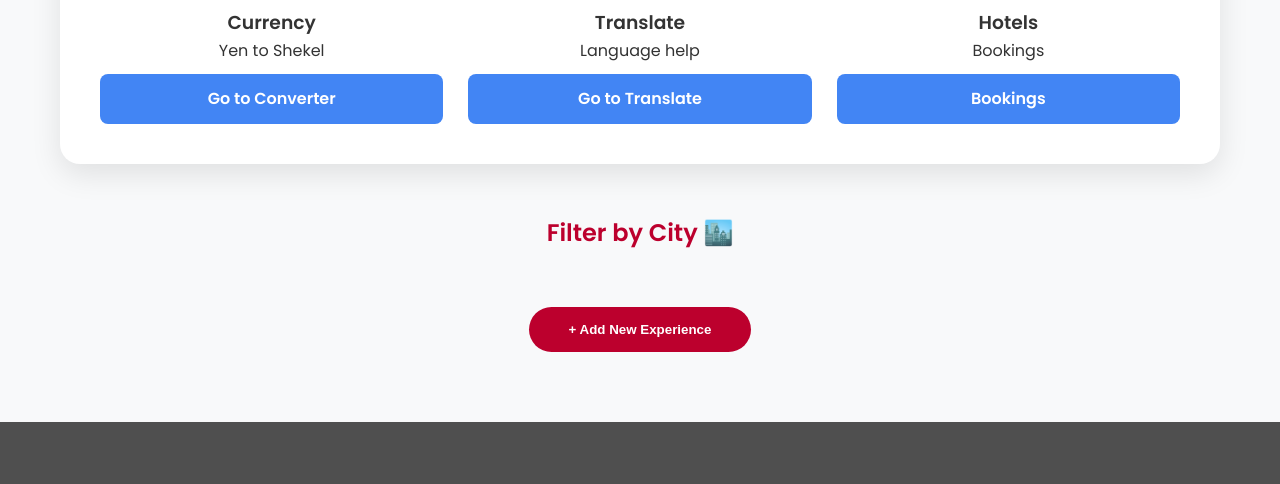
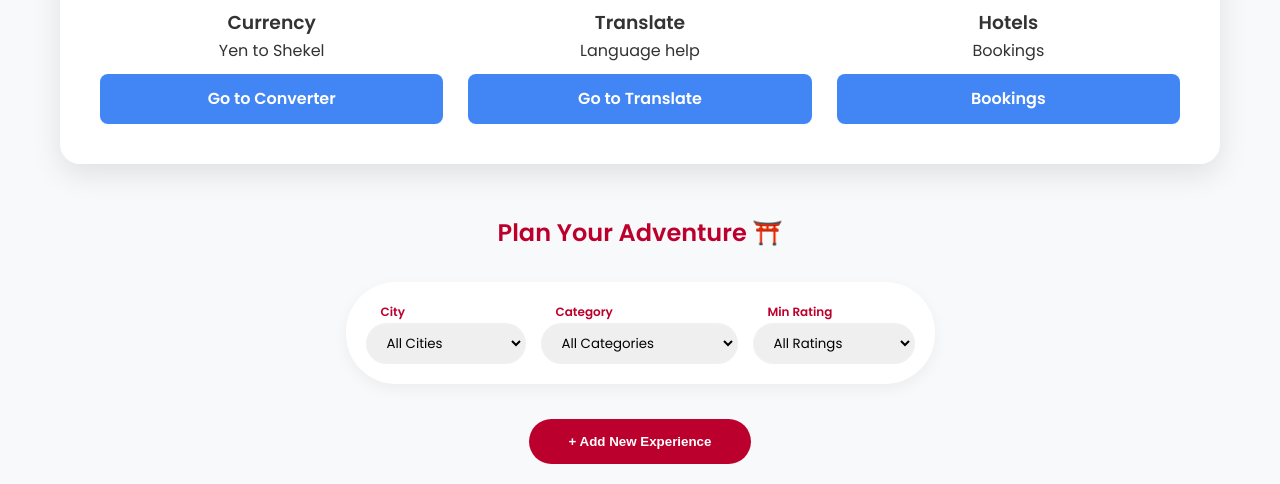
Before and after one commit to maximri2411-cell/Japan-Trip-Planner-API, a Flask app: page / in a window 1280 px wide. Shown: the part 680-1164 px from the top of the page. Before the commit the page ends 1102 px from the top, so only its background shows below. Run offline with Flask 3, Linux system fonts and the light colour scheme; data that the repository does not hold is empty.

Commit message:
Still trying to upgrade some things

```diff
--- a/src/templates/index.html
+++ b/src/templates/index.html
@@ -51,12 +51,43 @@
     </section>
 
     <section class="filter-section">
-        <h2 class="section-title">Filter by City 🏙️</h2>
-        <div id="city-filters" class="filter-container">
-            </div>
+    <h2 class="section-title">Plan Your Adventure ⛩️</h2>
 
-        <button id="open-modal-btn" class="add-main-btn">+ Add New Experience</button>
-    </section>
+    <div class="filters-dashboard">
+        <div class="filter-box">
+            <label>City</label>
+            <select id="filter-city" class="custom-select">
+                <option value="all">All Cities</option>
+            </select>
+        </div>
+
+        <div class="filter-box">
+            <label>Category</label>
+            <select id="filter-category" class="custom-select">
+                <option value="all">All Categories</option>
+                <option value="Food">🍣 Food & Drinks</option>
+                <option value="Culture">⛩️ Culture & Temples</option>
+                <option value="Shopping">🛍️ Shopping</option>
+                <option value="Nature">🌳 Nature</option>
+                <option value="General">📍 General</option>
+            </select>
+        </div>
+
+        <div class="filter-box">
+            <label>Min Rating</label>
+            <select id="filter-rating" class="custom-select">
+                <option value="0">All Ratings</option>
+                <option value="5">⭐⭐⭐⭐⭐ (5)</option>
+                <option value="4">⭐⭐⭐⭐ (4+)</option>
+                <option value="3">⭐⭐⭐ (3+)</option>
+                <option value="2">⭐⭐ (2+)</option>
+                <option value="1">⭐ (1+)</option>
+            </select>
+        </div>
+    </div>
+
+    <button id="open-modal-btn" class="add-main-btn">+ Add New Experience</button>
+</section>
 
     <div id="location-modal" class="modal">
         <div class="modal-content">
--- a/src/templates/script.js
+++ b/src/templates/script.js
@@ -17,34 +17,66 @@ window.onclick = (e) => {
     if (e.target == detailsModal) detailsModal.style.display = "none";
 }
 
+// פונקציית טעינה ראשונית
 async function fetchLocations() {
     try {
         const response = await fetch('http://127.0.0.1:5000/locations/all');
         allLocations = await response.json();
-        renderFilters();
+        updateCityDropdown();
         displayLocations(allLocations);
     } catch (error) { console.error("Error fetching locations"); }
+}
+
+// פונקציית סינון משולבת (עיר + קטגוריה + דירוג)
+async function applyFilters() {
+    const city = document.getElementById('filter-city').value;
+    const category = document.getElementById('filter-category').value;
+    const rating = document.getElementById('filter-rating').value;
+
+    let url = 'http://127.0.0.1:5000/locations/all?';
+    if (city !== 'all') url += `city=${city}&`;
+    if (category !== 'all') url += `category=${category}&`;
+    if (rating !== '0') url += `rating=${rating}&`;
+
+    try {
+        const response = await fetch(url);
+        const filteredData = await response.json();
+        displayLocations(filteredData);
+    } catch (error) { console.error("Filter error:", error); }
+}
+
+// האזנה לשינויים בבחירה
+document.getElementById('filter-city').onchange = applyFilters;
+document.getElementById('filter-category').onchange = applyFilters;
+document.getElementById('filter-rating').onchange = applyFilters;
+
+function updateCityDropdown() {
+    const citySelect = document.getElementById('filter-city');
+    const cities = [...new Set(allLocations.map(l => l.city))];
+    citySelect.innerHTML = '<option value="all">All Cities</option>';
+    cities.forEach(city => {
+        const option = document.createElement('option');
+        option.value = city;
+        option.innerText = city.charAt(0).toUpperCase() + city.slice(1);
+        citySelect.appendChild(option);
+    });
 }
 
 function displayLocations(locations) {
     const container = document.getElementById('locations-container');
     container.innerHTML = '';
-
     locations.forEach(loc => {
         const card = document.createElement('div');
         card.className = 'location-card';
         card.onclick = () => showDetails(loc);
 
-        // תיקון: אם אין תמונה ב-DB, שמים ריבוע אפור עם טקסט במקום את תמונת ה-Hero
-        const imgUrl = (loc.image_url && loc.image_url.trim() !== "")
-            ? loc.image_url
-            : "https://via.placeholder.com/400x250?text=No+Image+Added";
+        const imgUrl = (loc.image_url && loc.image_url.trim() !== "") ? loc.image_url : "https://via.placeholder.com/400x250?text=No+Image+Added";
 
         card.innerHTML = `
             <img src="${imgUrl}" class="card-img-mini" onerror="this.src='https://via.placeholder.com/400x250?text=Image+Error'">
             <div class="card-text">
                 <h3 style="color:#bc002d;">${loc.name}</h3>
-                <p style="font-size:0.9rem; color:#888;">📍 ${loc.city}</p>
+                <p style="font-size:0.9rem; color:#888;">📍 ${loc.city} | ${loc.category || 'General'}</p>
                 <div class="star-rating">${"★".repeat(loc.rating || 5)}${"☆".repeat(5-(loc.rating || 5))}</div>
             </div>
         `;
@@ -54,37 +86,19 @@ function displayLocations(locations) {
 
 function showDetails(loc) {
     const body = document.getElementById('details-body');
-    const imgUrl = (loc.image_url && loc.image_url.trim() !== "")
-            ? loc.image_url
-            : "https://via.placeholder.com/400x250?text=No+Image+Added";
+    const imgUrl = (loc.image_url && loc.image_url.trim() !== "") ? loc.image_url : "https://via.placeholder.com/400x250?text=No+Image+Added";
+    const mapQuery = encodeURIComponent(`${loc.name} ${loc.city} Japan`);
+    const googleMapsLink = (loc.map_url && loc.map_url.startsWith('http')) ? loc.map_url : `https://www.google.com/maps/search/?api=1&query=${mapQuery}`;
 
     body.innerHTML = `
         <img src="${imgUrl}" style="width:100%; border-radius:15px; margin-bottom:15px; max-height:300px; object-fit:cover;">
         <h2 style="color:#bc002d;">${loc.name}</h2>
-        <p><strong>City:</strong> ${loc.city}</p>
+        <p><strong>City:</strong> ${loc.city} | <strong>Category:</strong> ${loc.category || 'General'}</p>
         <div class="star-rating">${"★".repeat(loc.rating || 5)}${"☆".repeat(5-(loc.rating || 5))}</div>
         <p style="margin:15px 0;">${loc.description || 'No description provided.'}</p>
-        <a href="${loc.map_url || '#'}" target="_blank" class="nav-link-btn">📍 View on Google Maps</a>
+        <a href="${googleMapsLink}" target="_blank" class="nav-link-btn">📍 View on Google Maps</a>
     `;
     detailsModal.style.display = "block";
-}
-
-function renderFilters() {
-    const filterContainer = document.getElementById('city-filters');
-    const cities = ['all', ...new Set(allLocations.map(l => l.city))];
-    filterContainer.innerHTML = '';
-
-    cities.forEach(city => {
-        const btn = document.createElement('button');
-        btn.className = `filter-btn ${city === 'all' ? 'active' : ''}`;
-        btn.innerText = city.charAt(0).toUpperCase() + city.slice(1);
-        btn.onclick = () => {
-            document.querySelectorAll('.filter-btn').forEach(b => b.classList.remove('active'));
-            btn.classList.add('active');
-            displayLocations(city === 'all' ? allLocations : allLocations.filter(l => l.city === city));
-        };
-        filterContainer.appendChild(btn);
-    });
 }
 
 document.getElementById('add-location-form').onsubmit = async (e) => {
@@ -92,6 +106,7 @@ document.getElementById('add-location-form').onsubmit = async (e) => {
     const newLoc = {
         name: document.getElementById('name').value,
         city: document.getElementById('city').value,
+        category: document.getElementById('category').value,
         rating: parseInt(document.getElementById('rating').value) || 5,
         image_url: document.getElementById('image_url').value,
         description: document.getElementById('description').value,
--- a/src/templates/style.css
+++ b/src/templates/style.css
@@ -16,7 +16,7 @@ body { font-family: 'Poppins', sans-serif; background-color: var(--light-bg); co
 
 .intro-box { background: rgba(255, 255, 255, 0.15); backdrop-filter: blur(10px); padding: 25px; border-radius: 15px; max-width: 700px; margin: 0 auto 30px; border: 1px solid rgba(255,255,255,0.2); direction: rtl; }
 
-/* תיקון כפתורים - גודל אחיד לכולם */
+/* כפתורי Hero - גודל אחיד */
 .hero-btn-container { display: flex; gap: 15px; justify-content: center; flex-wrap: wrap; }
 .hero-btn, .weather-link {
     width: 180px;
@@ -33,38 +33,55 @@ body { font-family: 'Poppins', sans-serif; background-color: var(--light-bg); co
     transition: 0.3s;
     text-decoration: none;
     font-size: 16px;
+    padding: 0;
 }
 .hero-btn:hover, .weather-link:hover { background: var(--japan-red); border-color: var(--japan-red); }
 
-/* Tips Section - העלאת הכותרת ומרכוז */
+/* Tips Section - העלאה ומרכוז כותרת */
 .tips-container {
     background: white;
-    padding: 20px 40px 40px; /* צמצמתי מרווח עליון ל-20 */
+    padding: 20px 40px 40px;
     border-radius: 20px;
-    margin-top: -100px; /* הגדלתי את הציפה למעלה */
+    margin-top: -100px;
     position: relative;
     box-shadow: 0 10px 30px rgba(0,0,0,0.1);
     margin-bottom: 50px;
     text-align: center;
 }
-.section-title { color: var(--japan-red); margin-bottom: 30px; }
+.section-title { color: var(--japan-red); margin-bottom: 30px; width: 100%; text-align: center; }
 
-/* Filter Buttons */
-.filter-section { text-align: center; margin-bottom: 50px; }
-.filter-container { display: flex; justify-content: center; gap: 12px; flex-wrap: wrap; margin-bottom: 25px; }
-.filter-btn {
-    padding: 10px 25px;
-    border: 2px solid var(--japan-red);
+/* דאשבורד סינון חדש - עיצוב הבועה */
+.filters-dashboard {
+    display: flex;
+    justify-content: center;
+    gap: 15px;
+    margin-bottom: 35px;
+    flex-wrap: wrap;
     background: white;
-    color: var(--japan-red);
+    padding: 20px;
+    border-radius: 50px;
+    box-shadow: 0 5px 15px rgba(0,0,0,0.05);
+    max-width: fit-content;
+    margin-left: auto;
+    margin-right: auto;
+}
+
+.filter-box { display: flex; flex-direction: column; text-align: left; }
+.filter-box label { font-size: 0.75rem; font-weight: 600; color: var(--japan-red); margin-left: 15px; margin-bottom: 2px; }
+
+.custom-select {
+    padding: 8px 15px;
+    border: 2px solid #f0f0f0;
     border-radius: 25px;
+    font-family: 'Poppins', sans-serif;
+    outline: none;
     cursor: pointer;
-    font-weight: 600;
     transition: 0.3s;
+    min-width: 160px;
 }
-.filter-btn.active, .filter-btn:hover { background: var(--japan-red); color: white; }
+.custom-select:focus { border-color: var(--japan-red); }
 
-/* Cards & Grid */
+/* Grid & Cards */
 .container { max-width: 1200px; margin: 0 auto; padding: 20px; }
 .grid { display: grid; grid-template-columns: repeat(auto-fill, minmax(300px, 1fr)); gap: 25px; }
 .location-card { background: white; border-radius: 15px; border: 1px solid #eee; transition: 0.3s; overflow: hidden; cursor: pointer; }
@@ -77,5 +94,9 @@ body { font-family: 'Poppins', sans-serif; background-color: var(--light-bg); co
 .modal { display: none; position: fixed; z-index: 2000; left: 0; top: 0; width: 100%; height: 100%; background: var(--modal-bg); backdrop-filter: blur(8px); }
 .modal-content { background: white; margin: 5vh auto; padding: 30px; border-radius: 20px; width: 90%; max-width: 600px; position: relative; }
 .close-modal, .close-details { position: absolute; right: 20px; top: 15px; font-size: 28px; cursor: pointer; }
-.add-main-btn { padding: 15px 40px; background: var(--japan-red); color: white; border: none; border-radius: 50px; font-weight: 600; cursor: pointer; }
+
+.form-group { display: flex; gap: 10px; margin-bottom: 15px; }
+input, textarea, .form-input { width: 100%; padding: 12px; border: 1px solid #ddd; border-radius: 8px; margin-bottom: 15px; font-family: inherit; }
+
+.add-main-btn { padding: 15px 40px; background: var(--japan-red); color: white; border: none; border-radius: 50px; font-weight: 600; cursor: pointer; display: block; margin: 0 auto; }
 .nav-link-btn { display: block; width: 100%; text-align: center; padding: 12px; background: #4285F4; color: white; text-decoration: none; border-radius: 8px; font-weight: 600; margin-top: 10px; }
```
